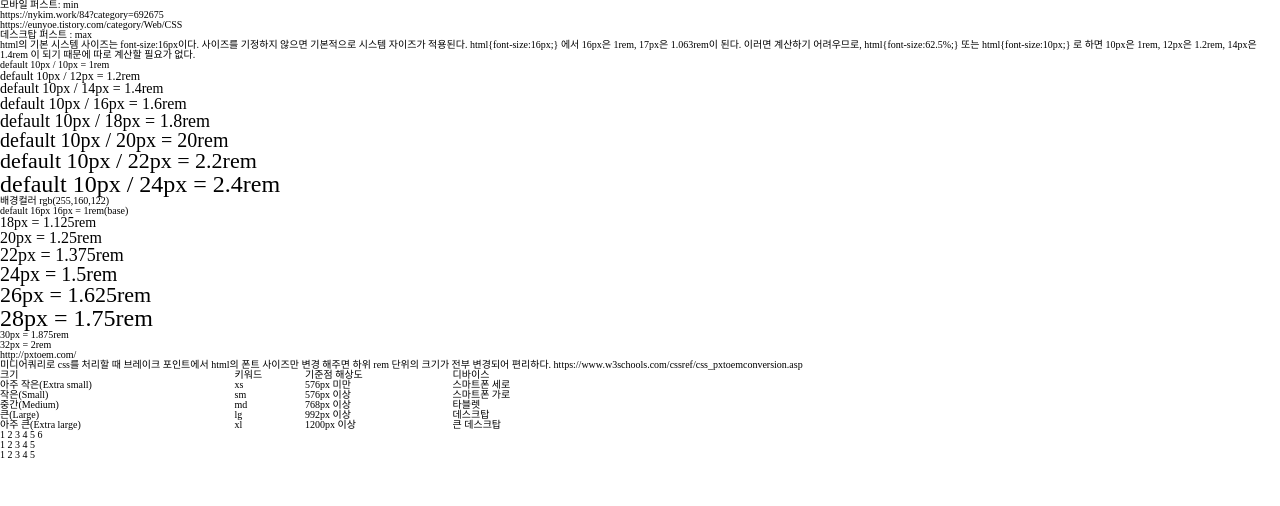
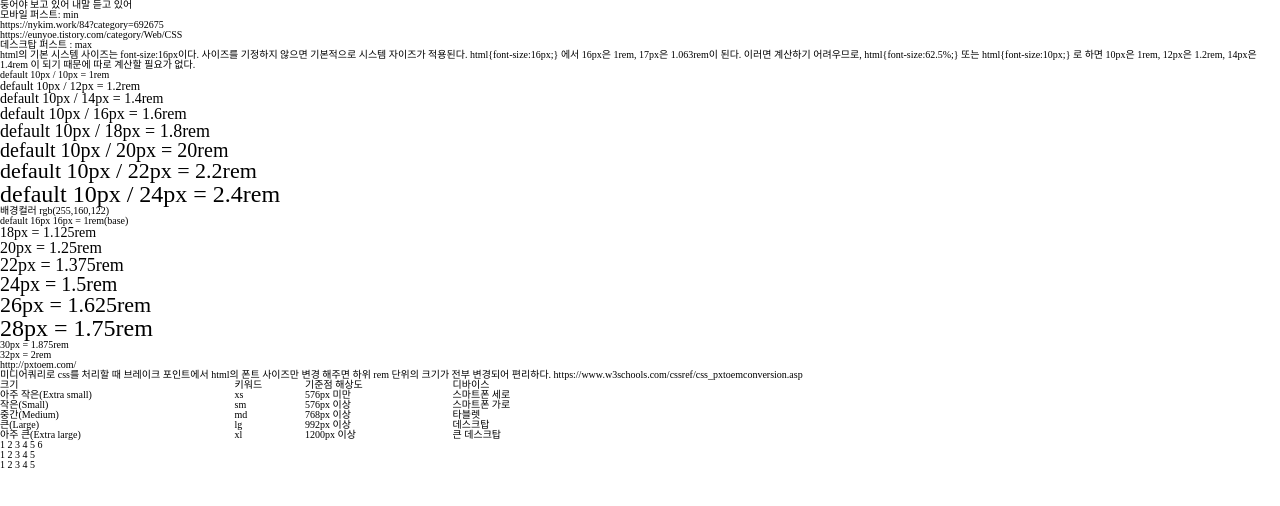
Before and after one commit to wingsofrod/crong, a plain HTML site: page main.html in a window 1280 px wide. Drawn offline with Linux system fonts and the light colour scheme.

Commit message:
Update and rename 03_viewport.html to main.html

```diff
--- a/03_viewport.html
+++ b/main.html
@@ -10,6 +10,7 @@
 
 
     <body>
+	    <h1>둥어야 보고 있어 내말 듣고 있어</h1>
         <section>
             <div>모바일 퍼스트: min<br>https://nykim.work/84?category=692675<br>https://eunyoe.tistory.com/category/Web/CSS </div>
             <div>데스크탑 퍼스트 : max<br></div>
```
